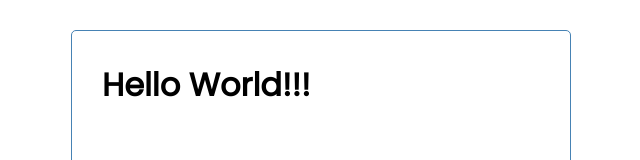
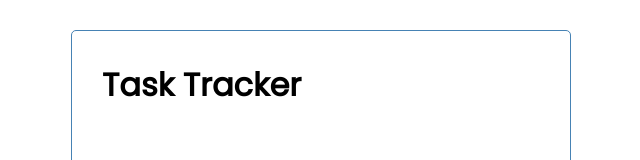
Before and after one commit to Mahsa1990a/vue-crash-2021, a Vue app: page / in a window 1280 px wide. Shown: the top 160 px of the page, without its empty margins (319-959 px from the left). Built offline with nearby package versions, Linux system fonts and the light colour scheme.

Commit message:
import Header component, Register and embed it in App.vue

```diff
--- a/src/App.vue
+++ b/src/App.vue
@@ -1,15 +1,20 @@
 <template>
 <div class="container">
-  <h1> Hello World!!!</h1>
+  <!-- 3. embed it here -->
+  <Header />
 </div>
 </template>
 
 <script>
+// 1. import component here
+import Header from './components/Header.vue';
 
 export default {
+
   name: 'App',
   components: {
-
+    // 2. Register component here:
+    Header
   }
 }
 </script>
```
